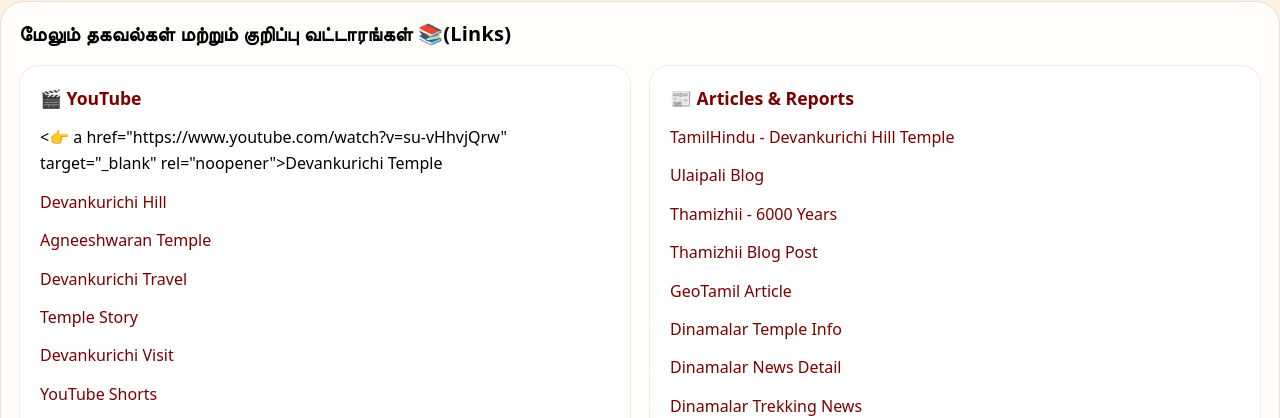
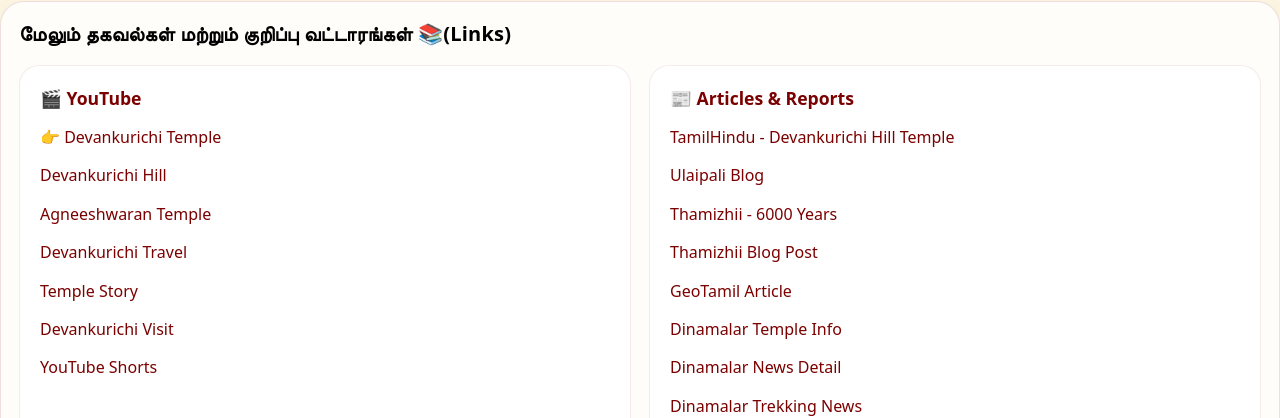
Before and after one commit to Sakthi1030/uzhavarapani, a plain HTML site: page index.html in a window 1280 px wide. Shown: the part 682-1100 px from the top of the page. Drawn offline with Linux system fonts and the light colour scheme.

Commit message:
Update index.html

```diff
--- a/index.html
+++ b/index.html
@@ -55,7 +55,7 @@
     <article class="resource-card">
       <h3>🎬 YouTube</h3>
       <ul>
-        <li><👉 a href="https://www.youtube.com/watch?v=su-vHhvjQrw" target="_blank" rel="noopener">Devankurichi Temple</a></li>
+        <li><a href="https://www.youtube.com/watch?v=su-vHhvjQrw" target="_blank" rel="noopener">👉 Devankurichi Temple</a></li>
         <li><a href="https://www.youtube.com/watch?v=nsEPYvwtiDM" target="_blank" rel="noopener">Devankurichi Hill</a></li>
         <li><a href="https://www.youtube.com/watch?v=-EFXlwg_7Q0" target="_blank" rel="noopener">Agneeshwaran Temple</a></li>
         <li><a href="https://www.youtube.com/watch?v=QDD7YSvNIXc" target="_blank" rel="noopener">Devankurichi Travel</a></li>
```
